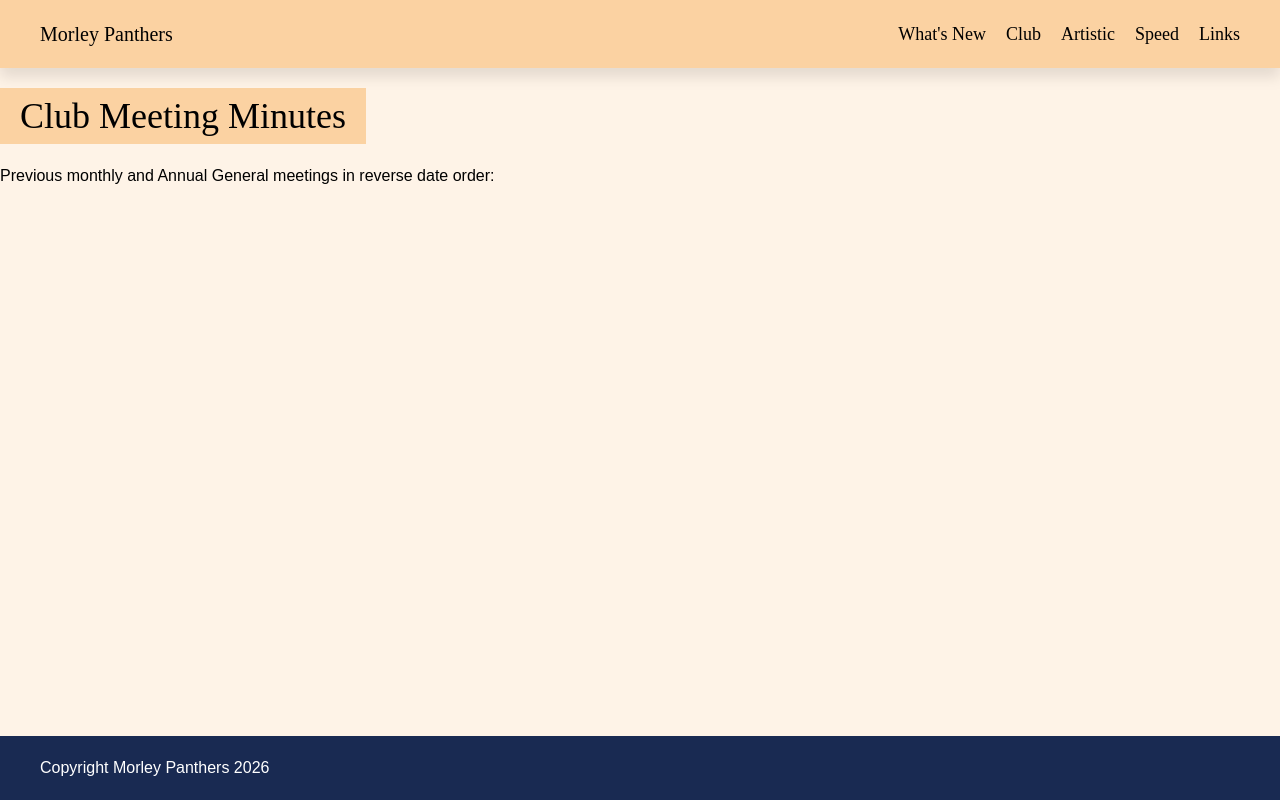
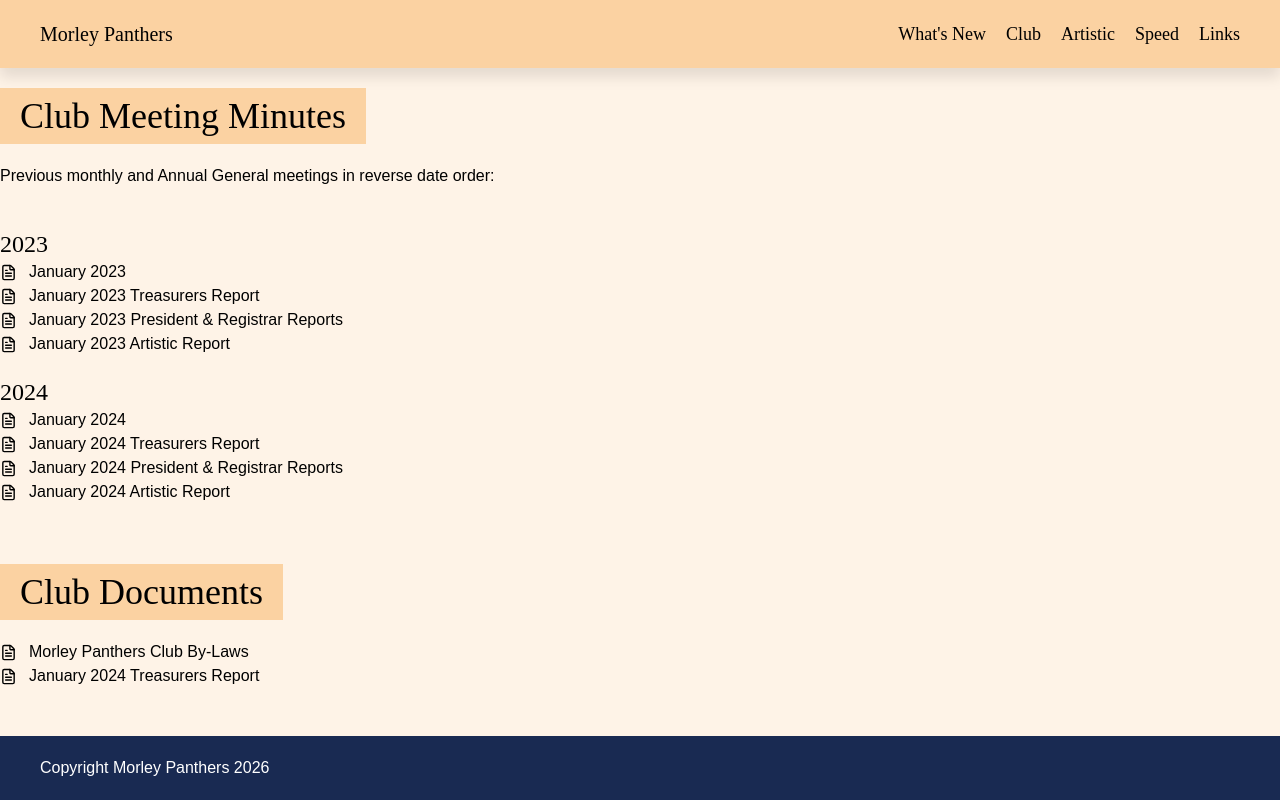
Before and after one commit to laurenpudz/morleyPanthersWebsite, a SvelteKit app: page /club/minutes in a window 1280 px wide. Built offline with nearby package versions, Linux system fonts and the light colour scheme; a web font is replaced by a local one.

Commit message:
documents and minutes page

```diff
--- /dev/null
+++ b/src/common/dateUtils.ts
@@ -0,0 +1,22 @@
+import { SvelteDate } from 'svelte/reactivity';
+import type { CalendarEventProps } from './types';
+
+function parseEventDate(dateStr: string): Date {
+	const [day, month, year] = dateStr.split('-').map(Number);
+	return new SvelteDate(year, month - 1, day);
+}
+
+// Split events into past and future for calendar pages
+function isPastEvent(endDate: string): boolean {
+	const today = new SvelteDate();
+	today.setHours(0, 0, 0, 0);
+	return parseEventDate(endDate) < today;
+}
+
+export function findUpcomingEvents(events: CalendarEventProps[]) {
+	return events.filter((event) => !isPastEvent(event.endDate));
+}
+
+export function findPastEvents(events: CalendarEventProps[]) {
+	return events.filter((event) => isPastEvent(event.endDate));
+}
--- a/src/components/navbar.svelte
+++ b/src/components/navbar.svelte
@@ -21,8 +21,7 @@
 				{ title: 'Committee', link: '/club/committee' },
 				{ title: 'Life Members', link: '/club/lifemembers' },
 				{ title: 'Award Winners', link: '/club/awardwinners' },
-				{ title: 'Minutes', link: '/club/minutes' },
-				{ title: 'Downloads', link: '/club/downloads' }
+				{ title: 'Minutes', link: '/club/minutes' }
 			]
 		},
 		{
--- a/src/routes/artistic/calendar/+page.svelte
+++ b/src/routes/artistic/calendar/+page.svelte
@@ -1,7 +1,8 @@
 <script lang="ts">
-	import { SvelteDate } from 'svelte/reactivity';
+
 	import BasicPageWrapper from '../../../components/basicPageWrapper.svelte';
 	import type { CalendarEventProps } from '../../../common/types';
+	import { findUpcomingEvents, findPastEvents } from '../../../common/dateUtils'
 	let currTab: string = $state('upcoming');
 
 	// TODO: this is not all events
@@ -42,24 +43,9 @@
 			venue: 'Donnybrook'
 		}
 	];
-	function parseEventDate(dateStr: string): Date {
-		const [day, month, year] = dateStr.split('-').map(Number);
-		return new SvelteDate(year, month - 1, day);
-	}
 
-	function isPastEvent(endDate: string): boolean {
-		const today = new SvelteDate();
-		today.setHours(0, 0, 0, 0);
-		return parseEventDate(endDate) < today;
-	}
-
-	const upcomingEvents: CalendarEventProps[] = $derived(
-		events.filter((event) => !isPastEvent(event.endDate))
-	);
-
-	const pastEvents: CalendarEventProps[] = $derived(
-		events.filter((event) => isPastEvent(event.endDate))
-	);
+	const upcomingEvents = $derived(findUpcomingEvents(events))
+	const pastEvents = $derived(findPastEvents(events))
 </script>
 
 <!-- TODO: Pagination -->
--- a/src/routes/club/minutes/+page.svelte
+++ b/src/routes/club/minutes/+page.svelte
@@ -1,8 +1,95 @@
 <script lang="ts">
-    import BasicPageWrapper from "../../../components/basicPageWrapper.svelte";
+	import { FileText } from 'lucide-svelte';
+	import BasicPageWrapper from '../../../components/basicPageWrapper.svelte';
+	import type { MinutesDocProps } from '../../../common/types';
+	import type { DownloadDocProps } from '../../../common/types';
+
+	const minutesList: MinutesDocProps[] = [
+		{
+			displayName: 'January 2024',
+			link: '',
+			year: '2024'
+		},
+		{
+			displayName: 'January 2024 Treasurers Report',
+			link: '',
+			year: '2024'
+		},
+		{
+			displayName: 'January 2024 President & Registrar Reports',
+			link: '',
+			year: '2024'
+		},
+		{
+			displayName: 'January 2024 Artistic Report',
+			link: '',
+			year: '2024'
+		},
+		{
+			displayName: 'January 2023',
+			link: '',
+			year: '2023'
+		},
+		{
+			displayName: 'January 2023 Treasurers Report',
+			link: '',
+			year: '2023'
+		},
+		{
+			displayName: 'January 2023 President & Registrar Reports',
+			link: '',
+			year: '2023'
+		},
+		{
+			displayName: 'January 2023 Artistic Report',
+			link: '',
+			year: '2023'
+		}
+	];
+
+	const downloadList: DownloadDocProps[] = [
+		{
+			name: 'Morley Panthers Club By-Laws',
+			link: ''
+		},
+		{
+			name: 'January 2024 Treasurers Report',
+			link: ''
+		}
+	];
+
+	const minutesByYear: Record<string, MinutesDocProps[]> = minutesList.reduce(
+		(acc, minute) => {
+			if (!acc[minute.year]) {
+				acc[minute.year] = [];
+			}
+			acc[minute.year].push(minute);
+			console.log(acc);
+			return acc;
+		},
+		{} as Record<string, MinutesDocProps[]>
+	);
 </script>
 
 <BasicPageWrapper title="Club Meeting Minutes">
-<p>Previous monthly and Annual General meetings in reverse date order: </p>
-
+	<p>Previous monthly and Annual General meetings in reverse date order:</p>
+	<div class="flex-col pt-5">
+		{#each Object.keys(minutesByYear) as year (year)}
+			<p class="font-heading text-2xl pt-5">{year}</p>
+			{#each minutesByYear[year] as minutes (minutes.displayName)}
+				<div class="flex gap-3 items-center hover:text-red-dark">
+					<FileText size="17" />
+					<a href={minutes.link}>{minutes.displayName}</a>
+				</div>
+			{/each}
+		{/each}
+	</div>
 </BasicPageWrapper>
+<BasicPageWrapper title="Club Documents">
+	{#each downloadList as download (download.name)}
+		<div class="flex gap-3 items-center hover:text-red-dark">
+			<FileText size="17" />
+			<a href={download.link}>{download.name}</a>
+		</div>
+	{/each}
+</BasicPageWrapper>
--- a/src/routes/speed/calendar/+page.svelte
+++ b/src/routes/speed/calendar/+page.svelte
@@ -1,5 +1,5 @@
 <script lang="ts">
-	import { SvelteDate } from 'svelte/reactivity';
+	import { findUpcomingEvents, findPastEvents } from '../../../common/dateUtils'
 	import BasicPageWrapper from '../../../components/basicPageWrapper.svelte';
 	import type { CalendarEventProps } from '../../../common/types';
 	let currTab: string = $state('upcoming');
@@ -18,24 +18,10 @@
 			venue: ''
 		},
 	];
-	function parseEventDate(dateStr: string): Date {
-		const [day, month, year] = dateStr.split('-').map(Number);
-		return new SvelteDate(year, month - 1, day);
-	}
 
-	function isPastEvent(endDate: string): boolean {
-		const today = new SvelteDate();
-		today.setHours(0, 0, 0, 0);
-		return parseEventDate(endDate) < today;
-	}
+	const upcomingEvents = $derived(findUpcomingEvents(events))
+	const pastEvents = $derived(findPastEvents(events))
 
-	const upcomingEvents: CalendarEventProps[] = $derived(
-		events.filter((event) => !isPastEvent(event.endDate))
-	);
-
-	const pastEvents: CalendarEventProps[] = $derived(
-		events.filter((event) => isPastEvent(event.endDate))
-	);
 </script>
 
 <!-- TODO: Pagination -->
```
Also changed, not shown: src/common/types.ts (+7 -1 lines), src/routes/club/downloads/+page.svelte (deleted).
